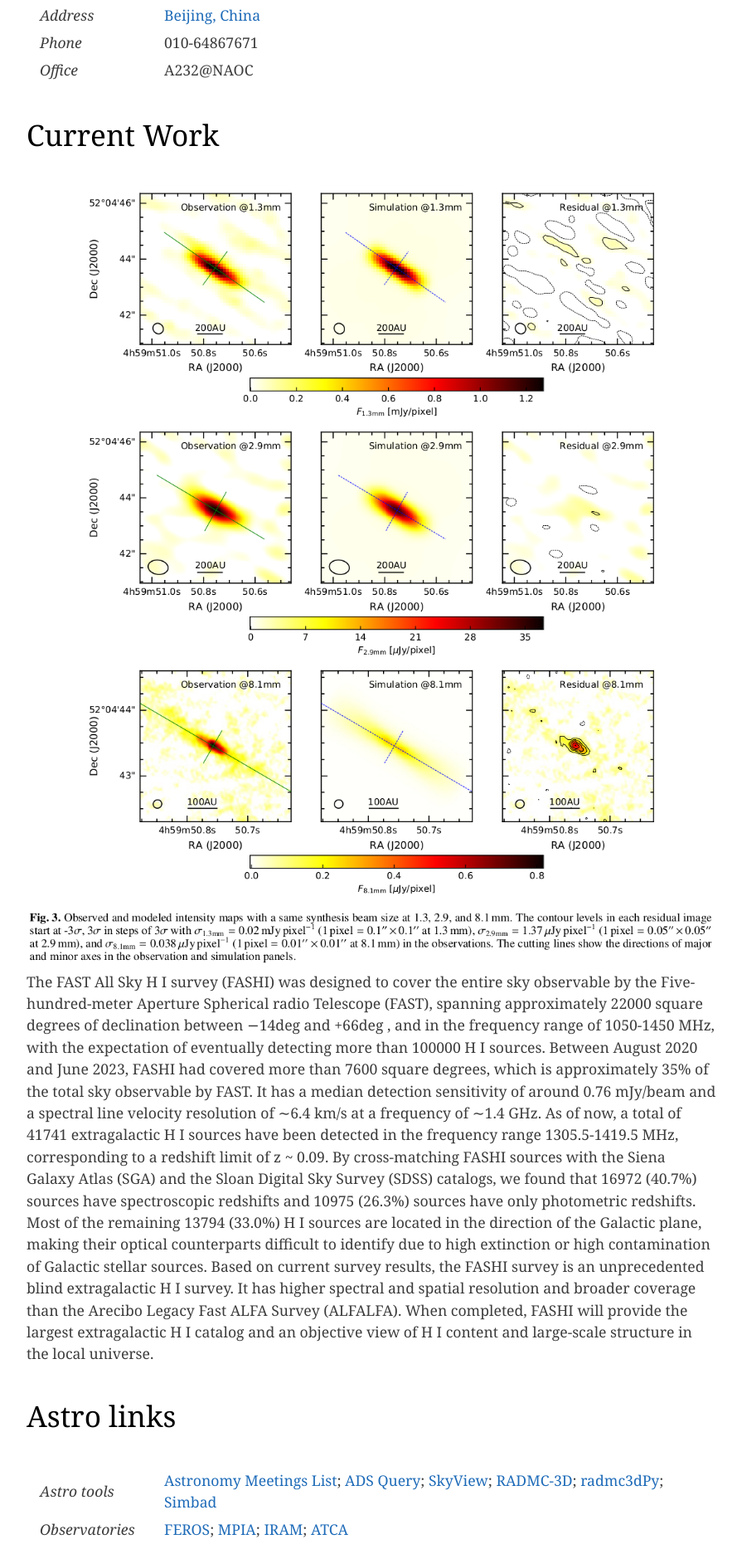
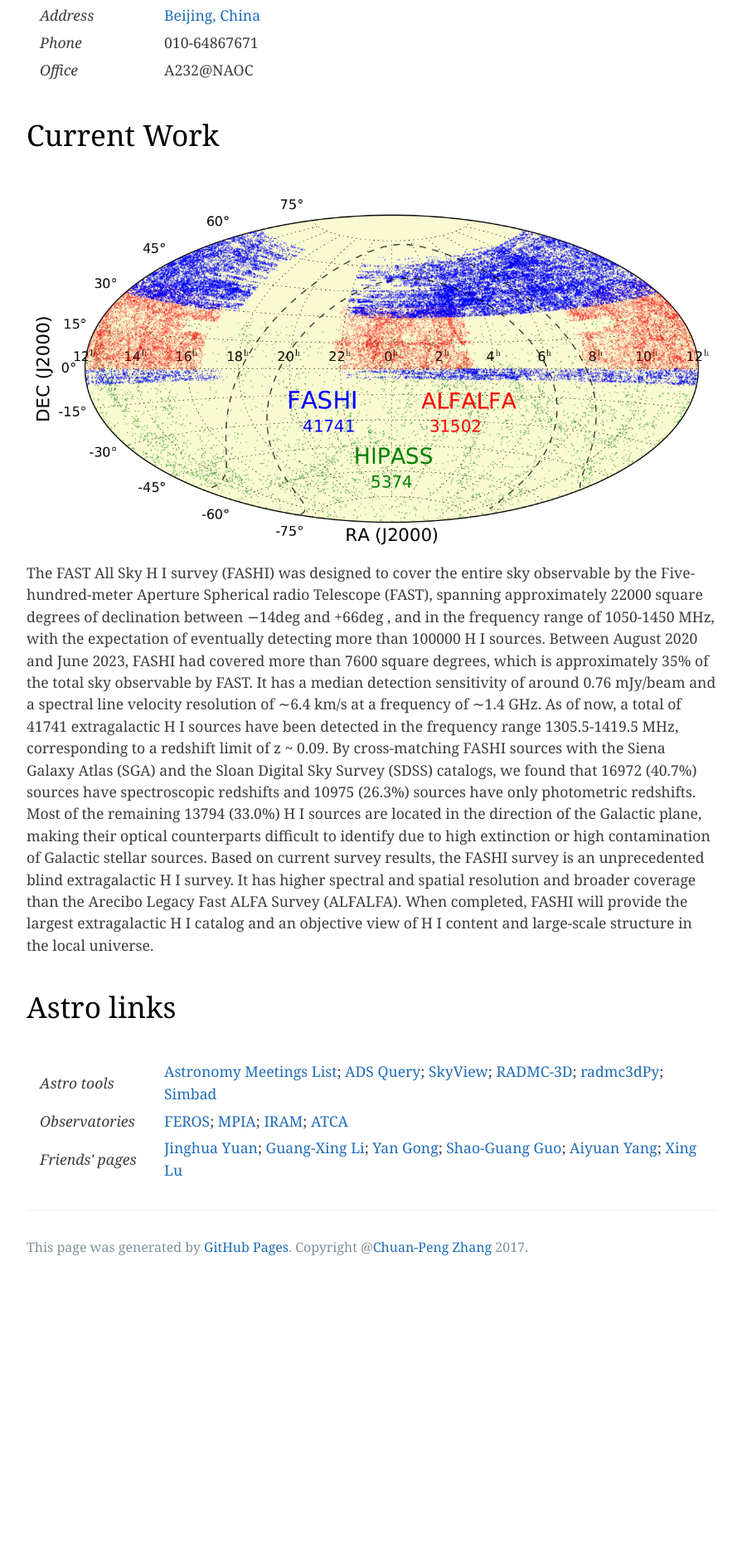
Before and after one commit to zcp521/zcp521.github.io, a Jekyll site: the page built from index.html, in a window 1280 px wide. Shown: the part 1042-2909 px from the top of the page at 83% size, without its empty margins (192-1087 px from the left). Built offline with Jekyll 4.4.1, drawn with Linux system fonts in a browser that asks for light colours; the list of posts is cut into pages by our own code; after the commit the page ends 2589 px from its top, so only the background shows below that.

Commit message:
Update index.html

```diff
--- a/index.html
+++ b/index.html
@@ -66,7 +66,7 @@ tagline: "National Astronomical Observatories, Chinese Academy of Sciences"
 
 <p style="width: 100%">
 
-<p ><img src="{{ site.baseurl }}/img/cb26.png" alt="Smiley face" width="100%">
+<p ><img src="{{ site.baseurl }}/img/fashi.png" alt="Smiley face" width="100%">
 The FAST All Sky H I survey (FASHI) was designed to cover the entire sky observable by the Five-hundred-meter Aperture
 Spherical radio Telescope (FAST), spanning approximately 22000 square degrees of declination between −14deg and +66deg , and in
 the frequency range of 1050-1450 MHz, with the expectation of eventually detecting more than 100000 H I sources. Between
```
